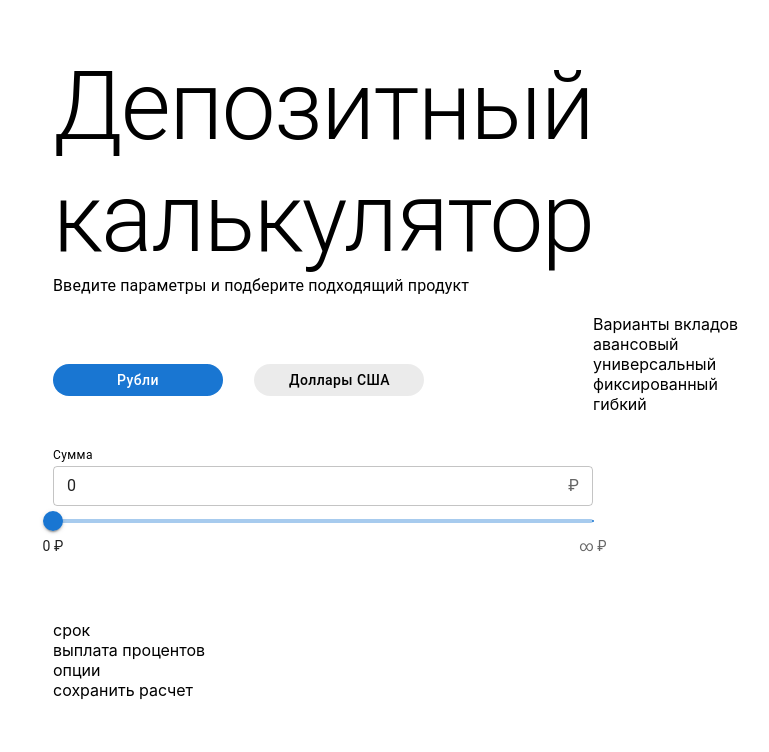
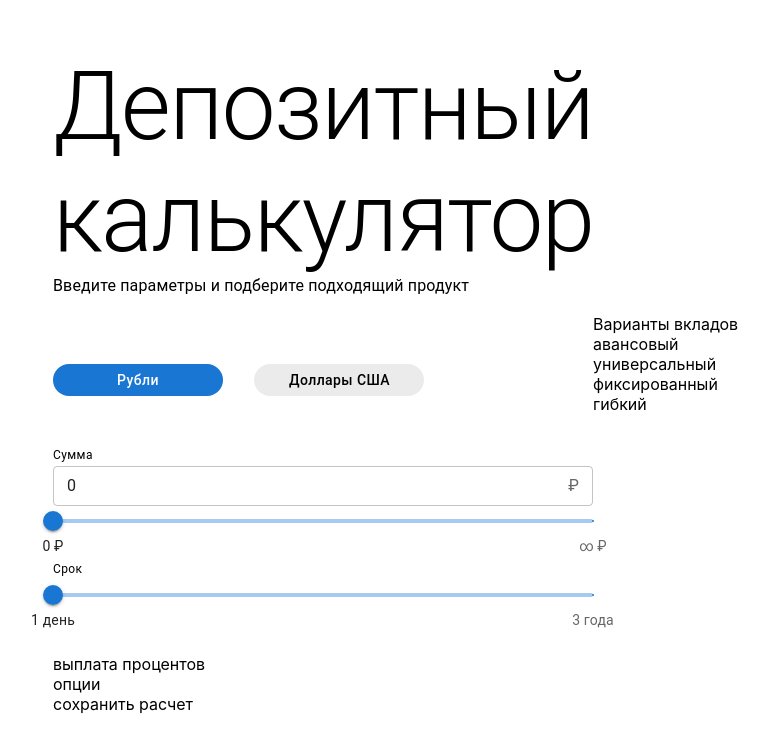
Before and after one commit to Alekzos/deposit-module, a React (Create React App) app: page / in a window 1280 px wide. Shown: the top 752 px of the page, without its empty margins (47-816 px from the left). Built offline with nearby package versions, Linux system fonts and the light colour scheme.

Commit message:
ошибка при добавлении слайдера

```diff
--- a/src/components/DepositCalc.tsx
+++ b/src/components/DepositCalc.tsx
@@ -25,15 +25,16 @@ import TextField from '@mui/material/TextField';
 import InputAdornment from '@mui/material/InputAdornment';
 
 
+
 //main
 const DepositCalc = () => {
+  type Nullable<T> = T | undefined | null;
 
   //переключатель валюты
-  const [currency, setCurrency] = useState<string | null>('ruble');
-
+  const [currency, setCurrency] = useState<string | null | undefined>('ruble');
   const handleCurrency = (
     event: React.MouseEvent<HTMLElement>,
-    newCurrency: string | null,
+    newCurrency: string | null | undefined,
   ) => {
     setCurrency(newCurrency);
     console.log(newCurrency)
@@ -73,6 +74,27 @@ const DepositCalc = () => {
     {
       value: 100000000,
       label: `∞ ${(currency === 'ruble'? '₽' : '$')}`,
+    },
+  ];
+
+
+  //выбор срока депозита
+  const [depositTerm, setdepositTerm] = useState<number | string | Array<number | string | null | undefined>>(
+    1,
+  );
+
+  const handleSliderDepositTerm = (event: Event, newValue: number | number[]) => {
+    setValue(newValue);
+  };
+
+  const marksSliderDepositTerm = [
+    {
+      value: 1,
+      label: '1 день',
+    },
+    {
+      value: 1095,
+      label: '3 года',
     },
   ];
 
@@ -135,13 +157,27 @@ const DepositCalc = () => {
               valueLabelFormat={numberWithSpaces(value) + (currency === 'ruble'? ' ₽' : ' $')}
               valueLabelDisplay="auto"
               marks={marksSliderDeposit}
-              name = 'test'
 
             />
           </Box>
 
-        <br></br><br></br><br></br>
-        срок<br></br>
+          <Box>
+            <Typography variant='caption'>Срок</Typography>
+            <Slider
+              value={typeof depositTerm === 'number' ? value : 1}
+              //value={1}
+              onChange={handleSliderDepositTerm}
+              aria-labelledby="DepositTermSlider"
+              min={1}
+              max = {1095}
+              step={1}
+              //valueLabelFormat={numberWithSpaces(value) + (currency === 'ruble'? ' ₽' : ' $')}
+              valueLabelDisplay="auto"
+              marks={marksSliderDepositTerm}
+            />
+          </Box>
+
+        <br></br>
         выплата процентов<br></br>
         опции<br></br>
         сохранить расчет
```
